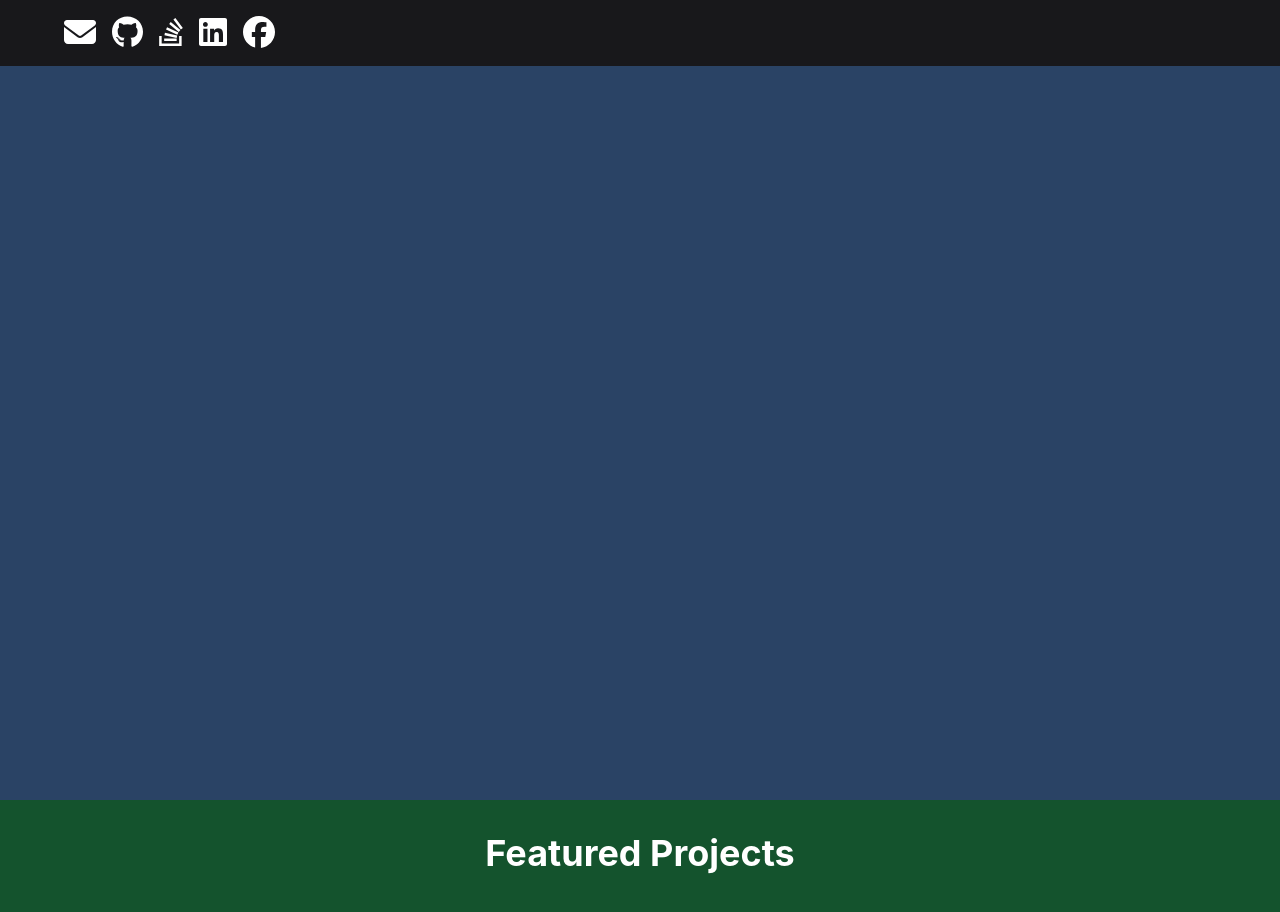
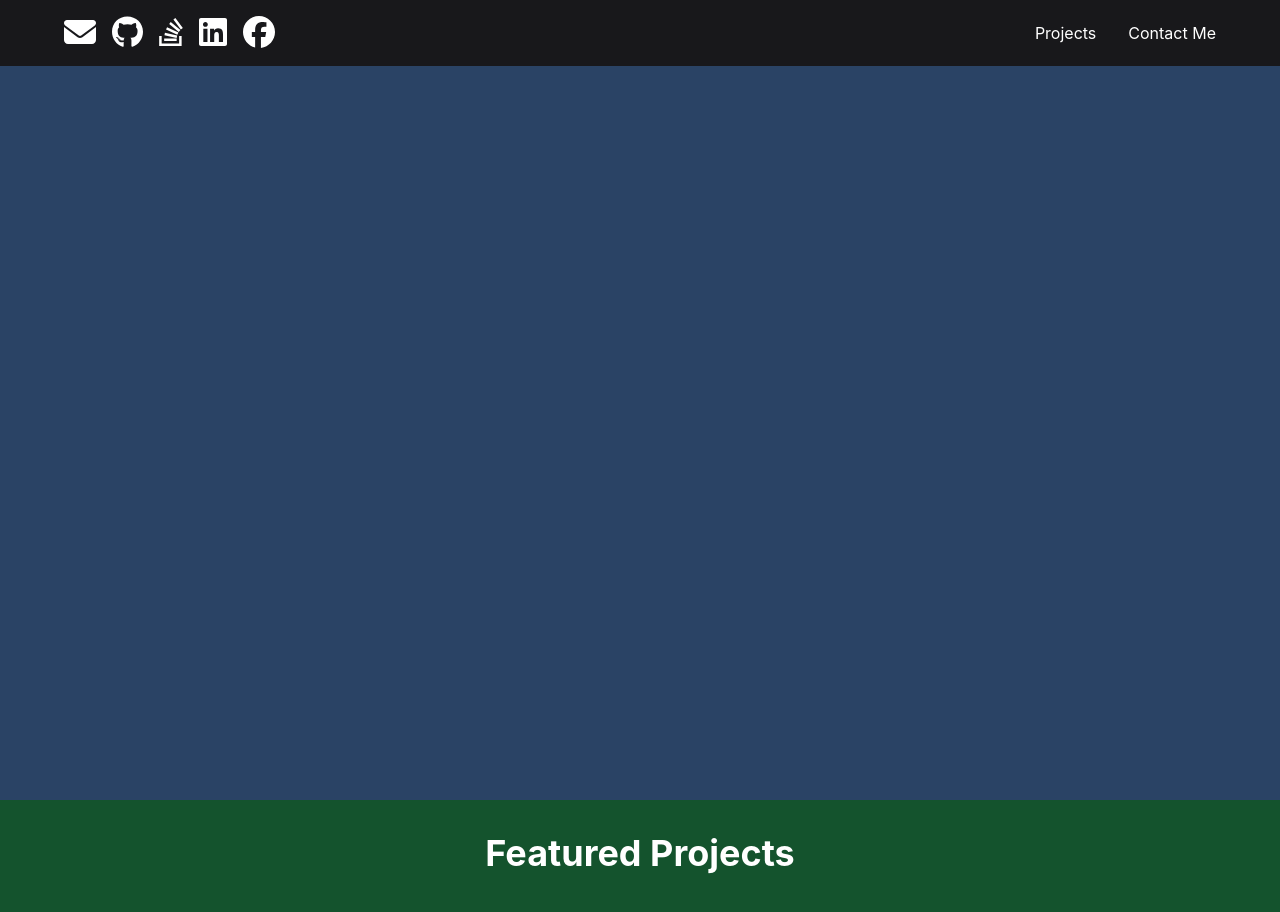
Before and after one commit to itsjustmartin/portfolioReact, a React (Create React App) app: page / in a window 1280 px wide. Shown: the top 912 px of the page. Built offline with nearby package versions, Linux system fonts and the light colour scheme.

Commit message:
step 1-b from INSTRUCTIONS.md

```diff
--- a/src/components/Header.js
+++ b/src/components/Header.js
@@ -82,7 +82,12 @@ const Header = () => {
           </nav>
           <nav>
             <HStack spacing={8}>
-              {/* Add links to Projects and Contact me section */}
+              <a href="/#projects-section" onClick={handleClick("projects")}>
+                Projects
+              </a>
+              <a href="/#contactme-section" onClick={handleClick("contactme")}>
+                Contact Me
+              </a>
             </HStack>
           </nav>
         </HStack>
```
